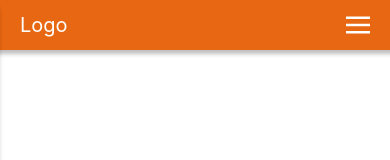
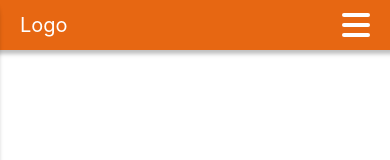
Before and after one commit to DmitriyShkredov/react-mobile-menu, a React (Create React App) app: page / in a window 390 px wide. Shown: the top 160 px of the page. Built offline with nearby package versions, Linux system fonts and the light colour scheme.

Commit message:
feat: add MenuButton

```diff
--- a/src/components/Header/Header.css
+++ b/src/components/Header/Header.css
@@ -38,10 +38,6 @@
   margin-left: 20px;
 }
 
-.header__menu-button {
-  display: none;
-}
-
 @media (max-width: 576px) {
   .header__nav {
     position: fixed;
@@ -80,14 +76,4 @@
   .header__nav-item:nth-child(n + 2) {
     margin-left: 0;
   }
-
-  .header__menu-button {
-    display: block;
-    margin-left: auto;
-    width: 24px;
-    height: 24px;
-    background-color: transparent;
-    padding: 0;
-    border: 0;
-  }
 }
--- a/src/components/Header/Header.jsx
+++ b/src/components/Header/Header.jsx
@@ -1,5 +1,5 @@
 import React, { useState } from "react";
-import { ReactComponent as Icon } from "./menuIcon.svg";
+import { MenuButton } from "../MenuButton/MenuButton";
 import "./Header.css";
 
 export const Header = () => {
@@ -17,9 +17,7 @@ export const Header = () => {
           <li className="header__nav-item">logIn</li>
         </ul>
       </nav>
-      <button className="header__menu-button" onClick={() => setOpen(!isOpen)}>
-        <Icon />
-      </button>
+      <MenuButton isActive={isOpen} onClick={() => setOpen(!isOpen)} />
     </header>
   );
 };
--- /dev/null
+++ b/src/components/MenuButton/MenuButton.css
@@ -0,0 +1,172 @@
+.header__menu-button {
+  display: none;
+}
+
+@media (max-width: 576px) {
+  .header__menu-button {
+    display: block;
+    position: relative;
+    margin-left: auto;
+    width: 28px;
+    height: 24px;
+    background-color: transparent;
+    padding: 0;
+    border: 0;
+  }
+
+  .header__menu-button::before,
+  .header__menu-button span,
+  .header__menu-button::after {
+    display: block;
+    content: "";
+    position: absolute;
+    left: 0;
+    top: calc(50% - 2px);
+    width: 28px;
+    height: 4px;
+    background-color: #fff;
+    border-radius: 3px;
+    transform-origin: 50% 50%;
+  }
+
+  .header__menu-button::before {
+    transform: translateY(-10px);
+  }
+
+  .header__menu-button::after {
+    transform: translateY(10px);
+  }
+
+  .header__menu-button.active::before {
+    animation: moveTopLine 0.4s forwards;
+  }
+
+  .header__menu-button.active span {
+    animation: moveMidLine 0.4s forwards;
+  }
+
+  .header__menu-button.active::after {
+    animation: moveBotLine 0.4s forwards;
+  }
+
+  .header__menu-button.unactive::before {
+    animation: moveTopLineRev 0.4s forwards;
+  }
+
+  .header__menu-button.unactive span {
+    animation: moveMidLineRev 0.4s forwards;
+  }
+
+  .header__menu-button.unactive::after {
+    animation: moveBotLineRev 0.4s forwards;
+  }
+
+  @keyframes moveTopLine {
+    0% {
+      transform: scale(1) translateY(-10px);
+    }
+    25% {
+      transform: scale(1.5) translateY(-11px);
+    }
+    50% {
+      transform: scale(1) translateY(-10px);
+    }
+    75% {
+      transform: scale(1) translateY(0);
+    }
+    100% {
+      transform: scale(1) translateY(0) rotate(-45deg);
+    }
+  }
+
+  @keyframes moveMidLine {
+    0% {
+      transform: scale(1);
+    }
+    25% {
+      transform: scale(1.5);
+    }
+    50% {
+      transform: scale(1);
+      opacity: 1;
+    }
+    75% {
+      opacity: 0;
+    }
+    100% {
+      opacity: 0;
+    }
+  }
+
+  @keyframes moveBotLine {
+    0% {
+      transform: scale(1) translateY(10px);
+    }
+    25% {
+      transform: scale(1.5) translateY(11px);
+    }
+    50% {
+      transform: scale(1) translateY(10px);
+    }
+    75% {
+      transform: scale(1) translateY(0);
+    }
+    100% {
+      transform: scale(1) translateY(0) rotate(45deg);
+    }
+  }
+
+  @keyframes moveTopLineRev {
+    0% {
+      transform: scale(1) translateY(0) rotate(-45deg);
+    }
+    25% {
+      transform: scale(1.5) translateY(0) rotate(-45deg);
+    }
+    50% {
+      transform: scale(1) translateY(0) rotate(-45deg);
+    }
+    75% {
+      transform: scale(1) translateY(0) rotate(0);
+    }
+    100% {
+      transform: scale(1) translateY(-10px);
+    }
+  }
+
+  @keyframes moveMidLineRev {
+    0% {
+      opacity: 0;
+    }
+    25% {
+      opacity: 0;
+    }
+    50% {
+      opacity: 0;
+    }
+    75% {
+      opacity: 1;
+    }
+    100% {
+      opacity: 1;
+    }
+  }
+
+  @keyframes moveBotLineRev {
+    0% {
+      transform: scale(1) translateY(0) rotate(45deg);
+    }
+    25% {
+      transform: scale(1.5) translateY(0) rotate(45deg);
+    }
+    50% {
+      transform: scale(1) translateY(0) rotate(45deg);
+    }
+    75% {
+      transform: scale(1) translateY(0) rotate(0);
+    }
+    100% {
+      transform: scale(1) translateY(10px);
+    }
+  }
+}
--- /dev/null
+++ b/src/components/MenuButton/MenuButton.jsx
@@ -0,0 +1,16 @@
+import React from "react";
+import "./MenuButton.css";
+
+export const MenuButton = ({ isActive, onClick }) => {
+  return (
+    <button
+      onClick={() => onClick()}
+      className={`header__menu-button
+        ${isActive === true ? "active" : ""}
+        ${isActive === false ? "unactive" : ""}
+      `}
+    >
+      <span></span>
+    </button>
+  );
+};
```
